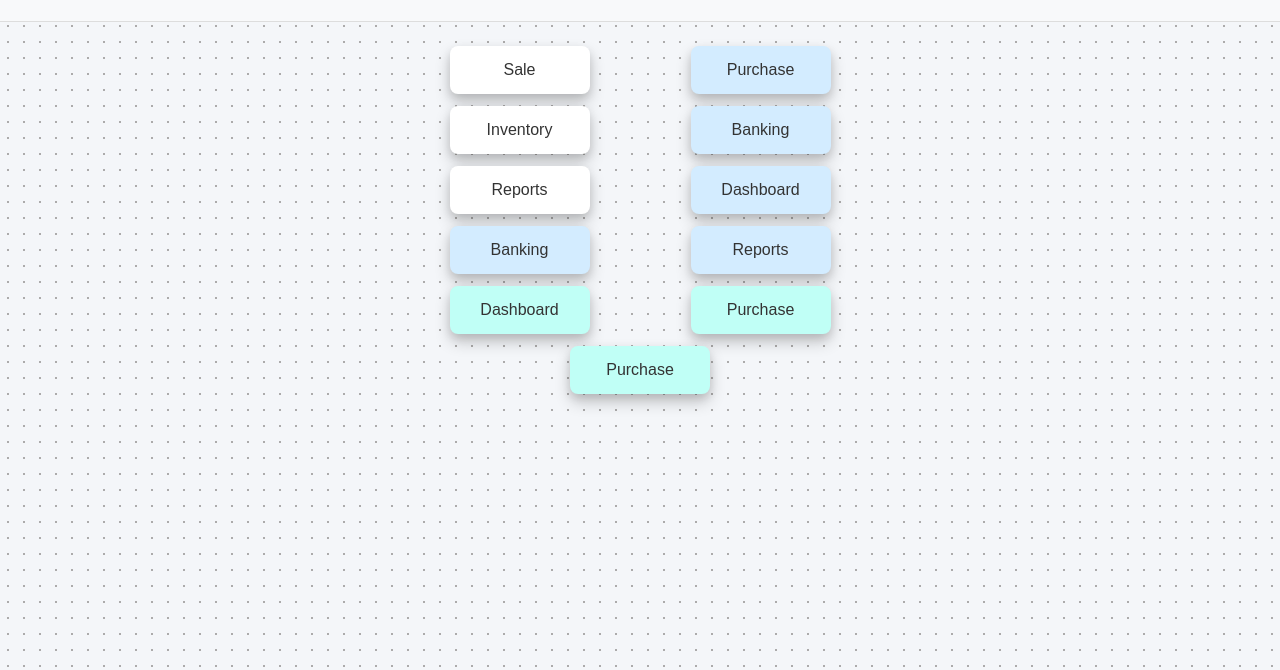
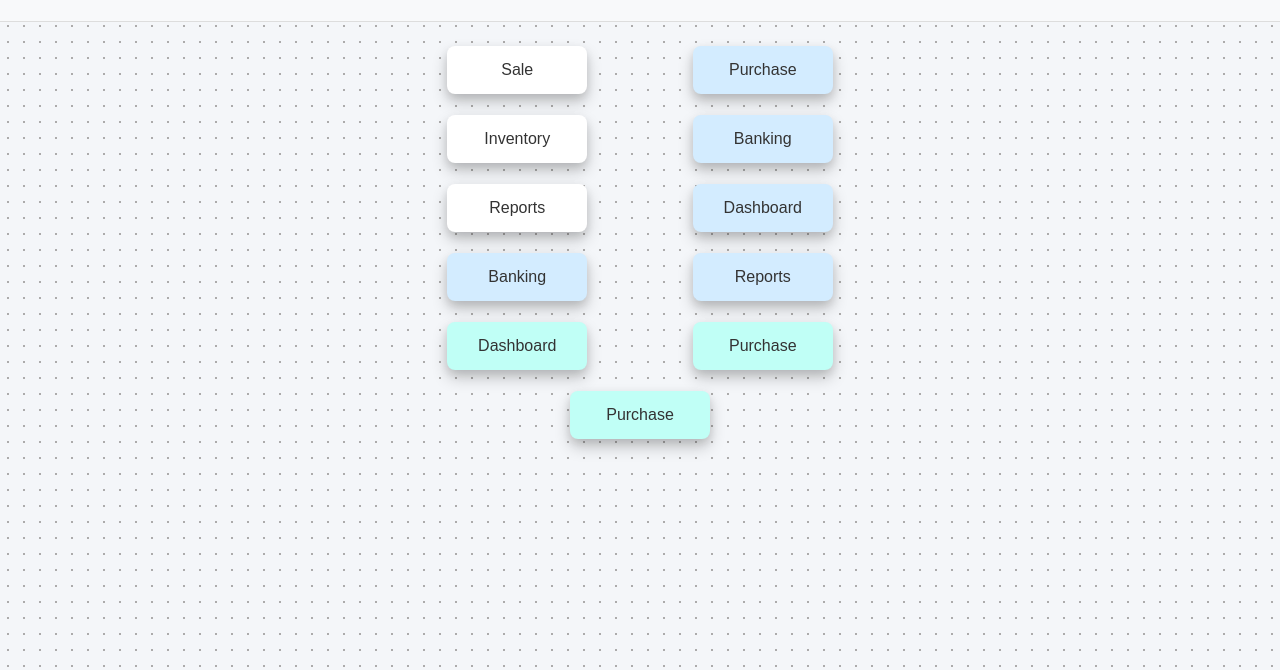
Before and after one commit to DaveanIT/mpower-design, a plain HTML site: page menu.html in a window 1280 px wide. Shown: the part 62-732 px from the top of the page. Drawn offline with nearby package versions, Linux system fonts and the light colour scheme.

Commit message:
first commit

```diff
--- a/css/menu.css
+++ b/css/menu.css
@@ -30,7 +30,7 @@ body {
 .container.mt-4 {
     display: grid;
     grid-template-columns: repeat(2, 1fr); /* Two buttons per row */
-    gap: 12px; /* Space between buttons */
+    gap: 21px; /* Space between buttons */
     justify-items: center; /* Center each button */
     max-width: 500px; /* Adjust to your desired width */
     margin: 0 auto; /* Center the container within the page */
@@ -98,4 +98,5 @@ footer {
 nav{
 
     border-bottom: 1px solid #ddd;
+    background-color: white;
 }
```
